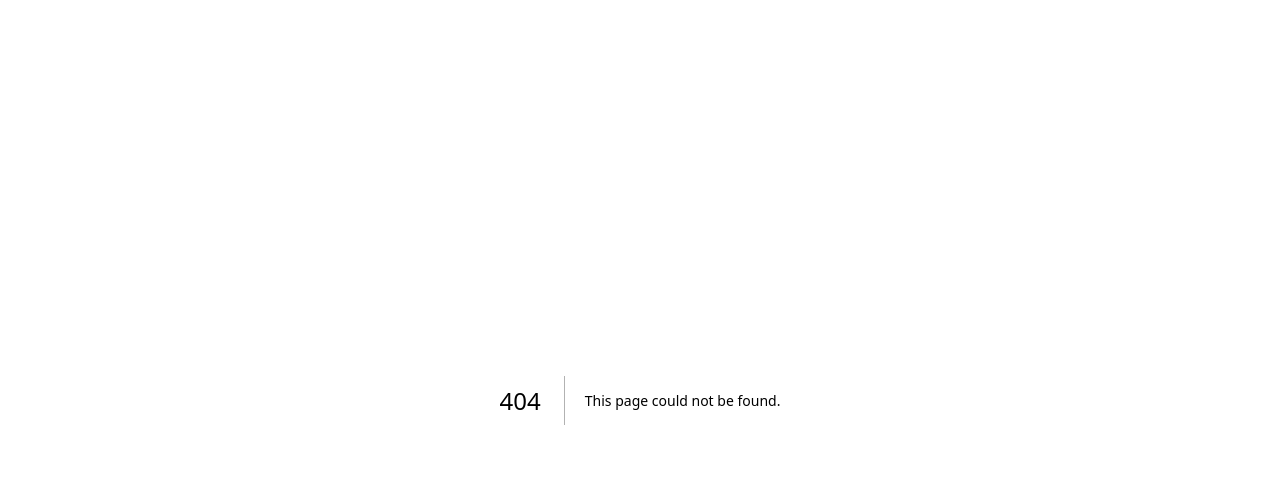
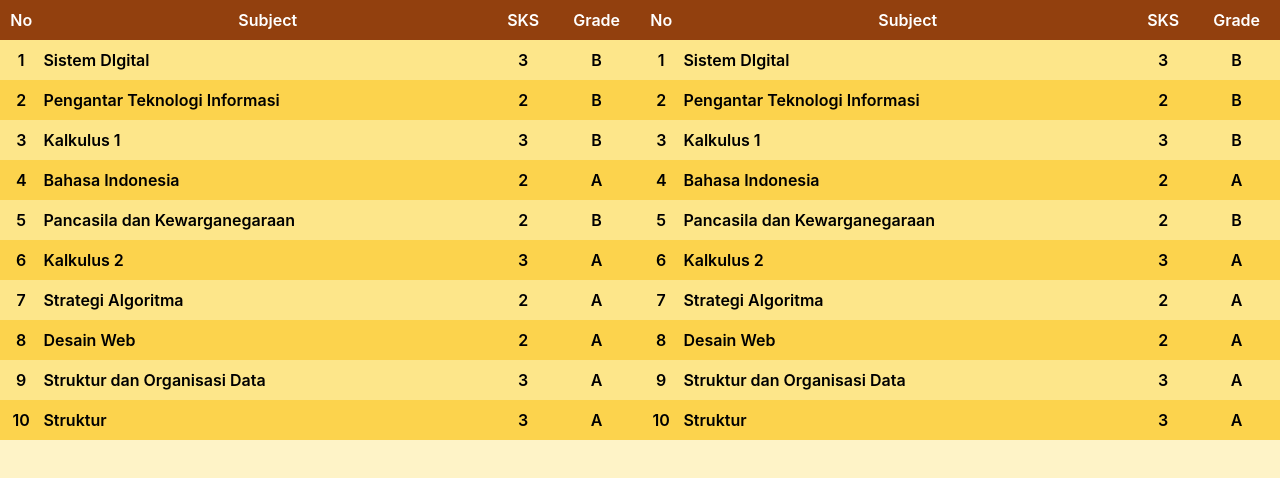
Before and after one commit to yogap19/my-portofolio, a Next.js app: page /scoreList in a window 1280 px wide. Before the commit this address had no page. Shown: the top 478 px of the page. Built offline with nearby package versions, Linux system fonts and the light colour scheme.

Commit message:
second commit

```diff
--- a/package.json
+++ b/package.json
@@ -14,7 +14,8 @@
     "next": "13.0.6",
     "react": "18.2.0",
     "react-dom": "18.2.0",
-    "react-icons": "^4.7.1"
+    "react-icons": "^4.7.1",
+    "react-table": "^7.8.0"
   },
   "devDependencies": {
     "autoprefixer": "^10.4.13",
--- /dev/null
+++ b/pages/db/data.js
@@ -0,0 +1,127 @@
+const data = {
+  listOne: [
+    {
+      id: 1,
+      subject: 'Sistem DIgital',
+      sks: 3,
+      grade: 'B',
+    },
+    {
+      id: 2,
+      subject: 'Pengantar Teknologi Informasi',
+      sks: 2,
+      grade: 'B',
+    },
+    {
+      id: 3,
+      subject: 'Kalkulus 1',
+      sks: 3,
+      grade: 'B',
+    },
+    {
+      id: 4,
+      subject: 'Bahasa Indonesia',
+      sks: 2,
+      grade: 'A',
+    },
+    {
+      id: 5,
+      subject: 'Pancasila dan Kewarganegaraan',
+      sks: 2,
+      grade: 'B',
+    },
+    {
+      id: 6,
+      subject: 'Kalkulus 2',
+      sks: 3,
+      grade: 'A',
+    },
+    {
+      id: 7,
+      subject: 'Strategi Algoritma',
+      sks: 2,
+      grade: 'A',
+    },
+    {
+      id: 8,
+      subject: 'Desain Web',
+      sks: 2,
+      grade: 'A',
+    },
+    {
+      id: 9,
+      subject: 'Struktur dan Organisasi Data',
+      sks: 3,
+      grade: 'A',
+    },
+    {
+      id: 10,
+      subject: 'Struktur',
+      sks: 3,
+      grade: 'A',
+    },
+  ],
+  listTwo: [
+    {
+      id: 1,
+      subject: 'Sistem DIgital',
+      sks: 3,
+      grade: 'B',
+    },
+    {
+      id: 2,
+      subject: 'Pengantar Teknologi Informasi',
+      sks: 2,
+      grade: 'B',
+    },
+    {
+      id: 3,
+      subject: 'Kalkulus 1',
+      sks: 3,
+      grade: 'B',
+    },
+    {
+      id: 4,
+      subject: 'Bahasa Indonesia',
+      sks: 2,
+      grade: 'A',
+    },
+    {
+      id: 5,
+      subject: 'Pancasila dan Kewarganegaraan',
+      sks: 2,
+      grade: 'B',
+    },
+    {
+      id: 6,
+      subject: 'Kalkulus 2',
+      sks: 3,
+      grade: 'A',
+    },
+    {
+      id: 7,
+      subject: 'Strategi Algoritma',
+      sks: 2,
+      grade: 'A',
+    },
+    {
+      id: 8,
+      subject: 'Desain Web',
+      sks: 2,
+      grade: 'A',
+    },
+    {
+      id: 9,
+      subject: 'Struktur dan Organisasi Data',
+      sks: 3,
+      grade: 'A',
+    },
+    {
+      id: 10,
+      subject: 'Struktur',
+      sks: 3,
+      grade: 'A',
+    },
+  ],
+};
+export default data;
--- a/pages/index.js
+++ b/pages/index.js
@@ -1,11 +1,15 @@
 import Layout from '../components/Layout';
 import Profile from './profile';
 import Descript from './descript';
+import ScoreList from './scoreList';
 export default function Home() {
   return (
     <Layout>
-      <Descript />
-      <Profile />
+      <div className="grid grid-cols-1 gap-4 md:grid-cols-1 lg:grid-cols-2">
+        <Descript />
+        <Profile />
+      </div>
+      <ScoreList />
     </Layout>
   );
 }
--- a/pages/profile.js
+++ b/pages/profile.js
@@ -12,31 +12,31 @@ export default function profile() {
     }, 5000);
   };
   return (
-    <div className="container">
+    <div className="flex mt-[15rem] xl:mt-0">
       <AiFillStar
         color="#fff"
-        size={500}
-        className="absolute right-[7rem] top-[6rem] blur-md"
-      />
-      <Image
-        src={boy}
-        style={{ width: 200, height: 400 }}
-        className="absolute right-[16rem] top-[6rem]"
+        style={{ height: 500, width: 500 }}
+        className="ml-[5rem] blur-md"
       />
       <button
         onClick={changeTextHandler}
-        className="border border-amber-800 text-amber-800 font-bold px-2 py-2 rounded-md max-w-fit absolute right-[7rem] top-[10rem] hover:bg-amber-800 hover:text-white active:bg-amber-900"
+        className="border border-amber-800 text-amber-800 font-bold px-2 py-2 rounded-md w-[15rem] h-fit hover:bg-amber-800 hover:text-white active:bg-amber-900 sm:mt-[5rem] sm:mr-[5rem]"
       >
         {text ? (
           <p>
             Hy, my name is <strong>Yoga</strong>
           </p>
         ) : (
-          <p className="max-w-[10rem]">
-            Do you want to know me more? let's scroll down
-          </p>
+          <p className="">Do you want to know me more? let's scroll down</p>
         )}
       </button>
+
+      <Image
+        src={boy}
+        style={{ width: 200, height: 350 }}
+        className="absolute ml-[13rem] mt-[2rem] md:ml-[12rem] xl:ml-[10rem]"
+        alt="My profile"
+      />
     </div>
   );
 }
--- /dev/null
+++ b/pages/scoreList.js
@@ -0,0 +1,69 @@
+import React, { useMemo, useState } from 'react';
+import data from './db/data';
+
+export default function scoreList() {
+  const array = ['1', '2', '3', '4', '5'];
+  console.log(data);
+  return (
+    <div className="flex justify-evenly">
+      <table className="w-[40rem]">
+        <thead className="bg-amber-800">
+          <tr>
+            <th>No</th>
+            <th>Subject</th>
+            <th>SKS</th>
+            <th>Grade</th>
+          </tr>
+        </thead>
+        <tbody>
+          {data.listOne.map((val, key) => {
+            return (
+              <tr
+                key={key}
+                className={
+                  val.id % 2 == 0
+                    ? 'bg-amber-300 hover:bg-gray-400'
+                    : 'bg-amber-200 hover:bg-gray-400'
+                }
+              >
+                <td>{val.id}</td>
+                <td className="text-left">{val.subject}</td>
+                <td>{val.sks}</td>
+                <td>{val.grade}</td>
+              </tr>
+            );
+          })}
+        </tbody>
+      </table>
+      <table className="w-[40rem]">
+        <thead className="bg-amber-800">
+          <tr>
+            <th>No</th>
+            <th>Subject</th>
+            <th>SKS</th>
+            <th>Grade</th>
+          </tr>
+        </thead>
+        <tbody>
+          {data.listTwo.map((val, key) => {
+            return (
+              <tr
+                key={key}
+                className={
+                  val.id % 2 == 0
+                    ? 'bg-amber-300 hover:bg-gray-400'
+                    : 'bg-amber-200 hover:bg-gray-400'
+                }
+              >
+                <td>{val.id}</td>
+                <td className="text-left">{val.subject}</td>
+                <td>{val.sks}</td>
+                <td>{val.grade}</td>
+              </tr>
+            );
+          })}
+        </tbody>
+      </table>
+    </div>
+  );
+}
--- a/styles/globals.css
+++ b/styles/globals.css
@@ -20,6 +20,15 @@ li {
   @apply mx-2 text-white uppercase font-semibold hover:font-bold hover:text-yellow-300;
 }
 
+th {
+  @apply text-white;
+}
+
+th,
+td {
+  @apply py-2 text-center font-semibold;
+}
+
 * {
   box-sizing: border-box;
 }
```
Also changed, not shown: 1 other file (tests, documents, lock files or other folders).
